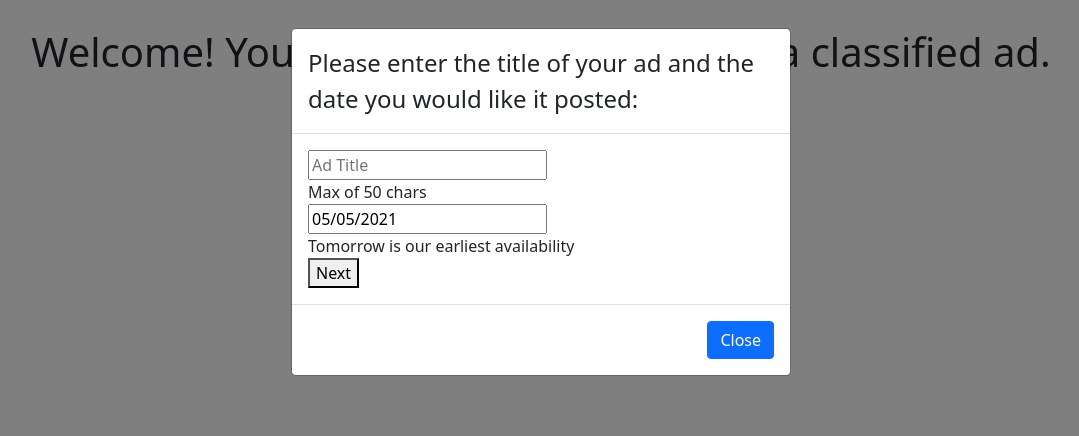
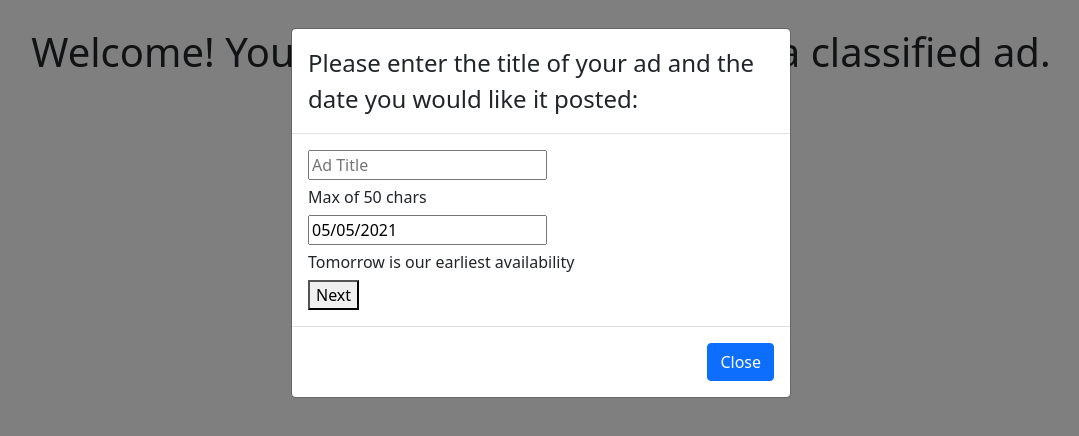
Before and after one commit to aklu96/classified-ad, a Next.js app: page / in a window 1280 px wide. Both pictures are taken after a click on the button "Make a Classified Ad". Shown: the top 436 px of the page, without its empty margins (99-1178 px from the left). Built offline with nearby package versions, Linux system fonts and the light colour scheme.

Commit message:
small style changes to modal 1

```diff
--- a/components/firstModal/AdBasics.tsx
+++ b/components/firstModal/AdBasics.tsx
@@ -47,7 +47,7 @@ class AdBasics extends React.Component<Props, State> {
     const { showTextError } = this.state;
     if (showTextError) {
       return (
-        <div className="validationMessage">Please enter a valid input</div>
+        <div className="validationMessage textContainer">Please enter a valid input</div>
       )
     }
     return null;
@@ -57,7 +57,7 @@ class AdBasics extends React.Component<Props, State> {
     const { showDateError } = this.state;
     if (showDateError) {
       return (
-        <div className="validationMessage">Please enter a valid date</div>
+        <div className="validationMessage textContainer">Please enter a valid date</div>
       )
     }
     return null;
@@ -69,10 +69,10 @@ class AdBasics extends React.Component<Props, State> {
       <div>
         <form>
           <input name="adTitle" placeholder="Ad Title" value={adTitle} onChange={this.handleInputChange} />
-          <div>Max of 50 chars</div>
+          <div className="textContainer">Max of 50 chars</div>
           {this.renderCharError()}
           <AdDate updateDate={this.updateDate} />
-          <div>Tomorrow is our earliest availability</div>
+          <div className="textContainer">Tomorrow is our earliest availability</div>
           {this.renderDateError()}
           <button
             type="button"
--- a/styles/styles.css
+++ b/styles/styles.css
@@ -11,3 +11,8 @@
 .validationMessage {
   color: red;
 }
+
+.textContainer {
+  height: 25px;
+  margin: 5px 0;
+}
```
